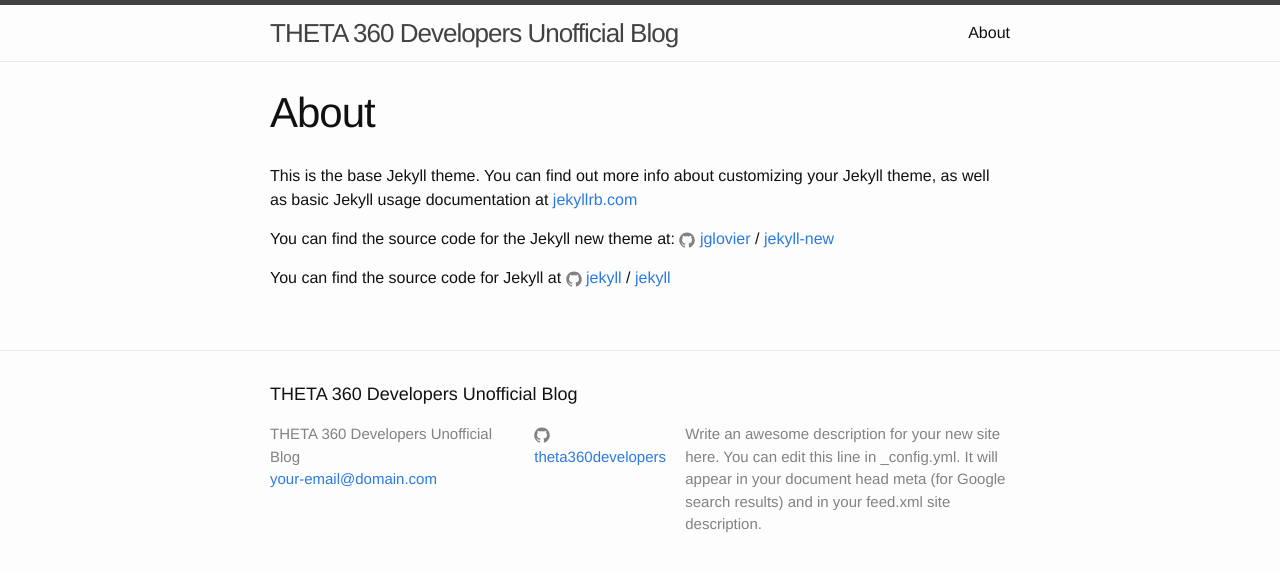
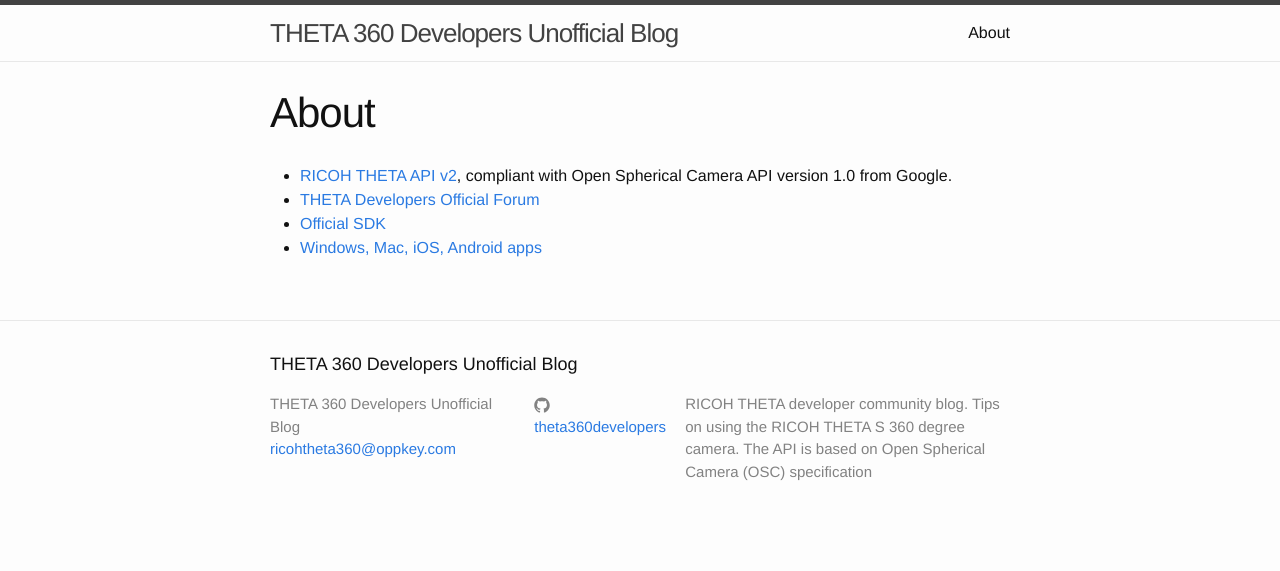
Before and after one commit to theta360developers/blog, a Jekyll site: the page built from about.md, in a window 1280 px wide. Shown: the top 571 px of the page. Built offline with Jekyll 4.4.1, drawn with Linux system fonts in a browser that asks for light colours.

Commit message:
updated about

```diff
--- a/_config.yml
+++ b/_config.yml
@@ -7,11 +7,11 @@
 
 # Site settings
 title: THETA 360 Developers Unofficial Blog
-email: your-email@domain.com
+email: ricohtheta360@oppkey.com
 description: > # this means to ignore newlines until "baseurl:"
-  Write an awesome description for your new site here. You can edit this
-  line in _config.yml. It will appear in your document head meta (for
-  Google search results) and in your feed.xml site description.
+  RICOH THETA developer community blog. Tips on using the RICOH THETA S
+  360 degree camera. The API is based on Open Spherical Camera (OSC)
+  specification
 baseurl: "/blog" # the subpath of your site, e.g. /blog
 url: "http://theta360developers.github.io" # the base hostname & protocol for your site
 github_username:  theta360developers
--- a/about.md
+++ b/about.md
@@ -4,12 +4,7 @@
 permalink: /about/
 ---
 
-This is the base Jekyll theme. You can find out more info about customizing your Jekyll theme, as well as basic Jekyll usage documentation at [jekyllrb.com](http://jekyllrb.com/)
-
-You can find the source code for the Jekyll new theme at:
-{% include icon-github.html username="jglovier" %} /
-[jekyll-new](https://github.com/jglovier/jekyll-new)
-
-You can find the source code for Jekyll at
-{% include icon-github.html username="jekyll" %} /
-[jekyll](https://github.com/jekyll/jekyll)
+* [RICOH THETA API v2](https://developers.theta360.com/en/docs/v2/api_reference/), compliant with Open Spherical Camera API version 1.0 from Google.
+* [THETA Developers Official Forum](https://developers.theta360.com/en/forums/)
+* [Official SDK](https://developers.theta360.com/en/docs/sdk/)
+* [Windows, Mac, iOS, Android apps](https://theta360.com/en/support/download/)
```
Also changed, not shown: _posts/2015-12-16-theta-s-multiple-languages.markdown (added, +20 -0 lines), 7 other files.
